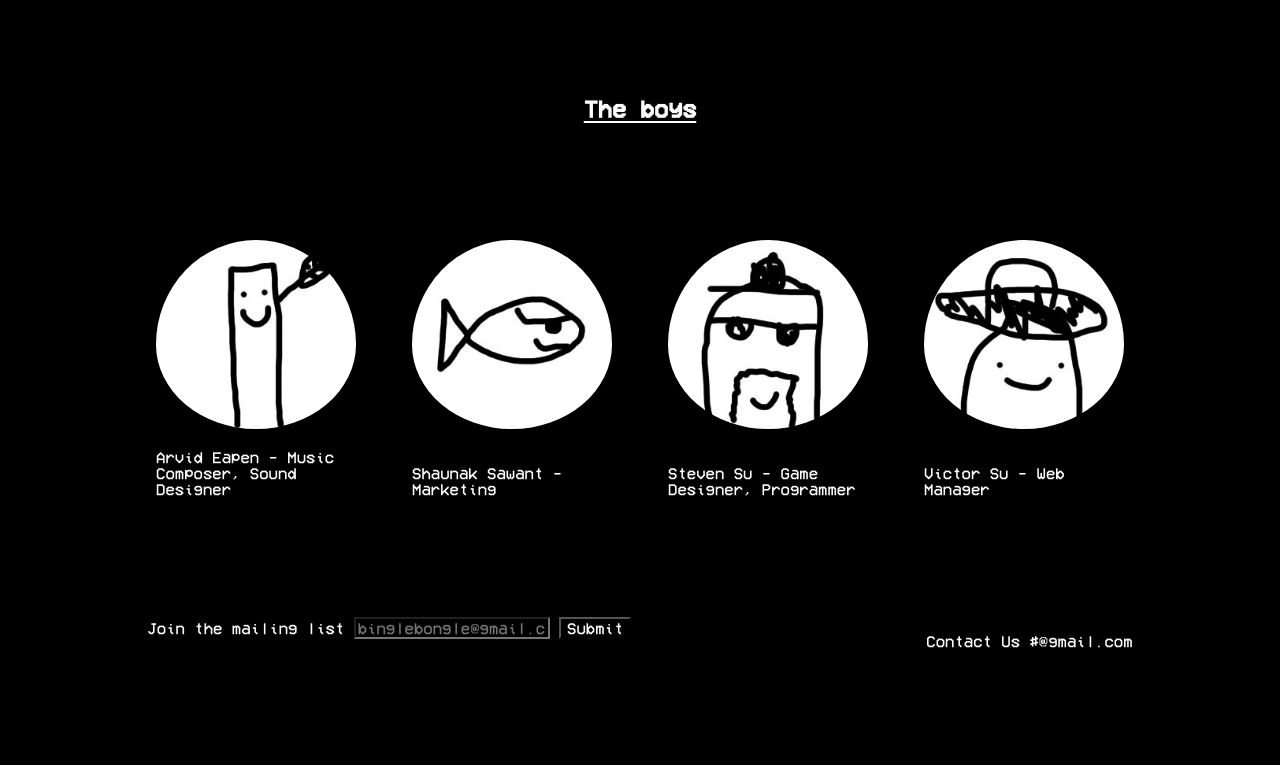
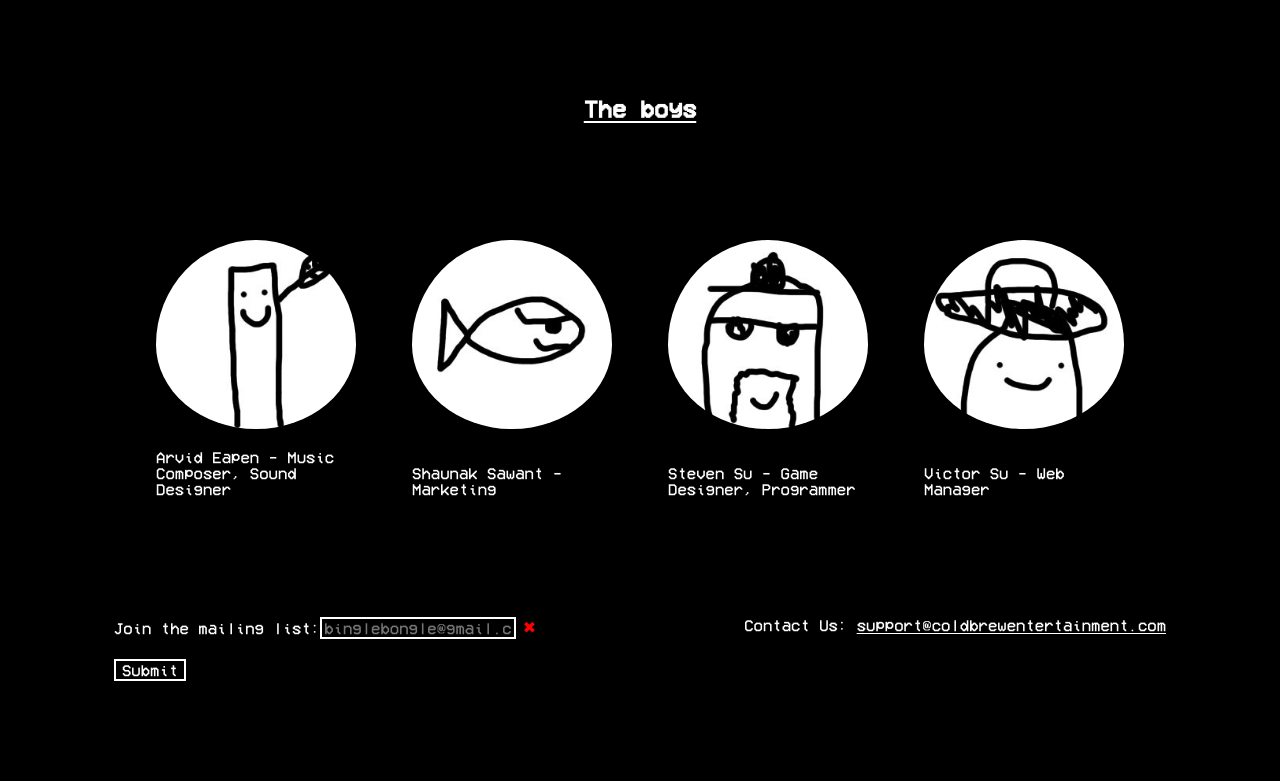
Before and after one commit to Victor-Su848/Coldbrew, a plain HTML site: page index.html in a window 1280 px wide. Shown: the part 2369-3150 px from the top of the page. Drawn offline with Linux system fonts and the light colour scheme.

Commit message:
added mailto to contact-us div and added + and - sign to join mailing list

```diff
--- a/index.html
+++ b/index.html
@@ -87,13 +87,17 @@
     <footer>
         <!--Left portion of mailing list-->
         <form action="" method="post">
-            <label for="user-email">Join the mailing list</label>
-            <input style="background-color: var(--color-base-bg);" type="email" id="user-email" name="email" placeholder="binglebongle@gmail.com">
-            <button style="background: none" type="submit">Submit</button>
+            <div>
+                <label for="user-email">Join the mailing list:</label>
+                <input type="email" id="user-email" name="email" placeholder="binglebongle@gmail.com" required>
+                <span style=></span>
+            </div>
+            <button type="submit">Submit</button>
         </form>
         <!--Right portion of mailing list-->
-        <div class="footer-right-side">
-            <p>Contact Us <span>#@gmail.com</span></p>
+        <div class="contact-us" style="border-color: aqua;">
+            <p>Contact Us: <a href="mailto:support@coldbrewentertainment.com">support@coldbrewentertainment.com</a></p>
+
         </div>
     </footer>
 
--- a/styles.css
+++ b/styles.css
@@ -3,6 +3,7 @@
     --color-base-text: white;
     --color-base-bg: black;
 }
+
 :root.light {
     --color-base-text: black;
     --color-base-bg: white;
@@ -11,8 +12,7 @@
 
 /*styling to pixelate corners*/
 .pixel-corners {
-    clip-path: polygon(
-      0px 14px,
+    clip-path: polygon(0px 14px,
             2px 14px,
             2px 10px,
             4px 10px,
@@ -63,8 +63,7 @@
             2px calc(100% - 10px),
             2px calc(100% - 12px),
             2px calc(100% - 14px),
-      0px calc(100% - 14px)
-    );
+            0px calc(100% - 14px));
 }
 
 html,
@@ -90,7 +89,11 @@ body {
 }
 
 /*all hover styling*/
-.main-title img:hover, .steam-link:hover, .fa-brands:hover, .logo:hover, #toggle-theme:hover {
+.main-title img:hover,
+.steam-link:hover,
+.fa-brands:hover,
+.logo:hover,
+#toggle-theme:hover {
     filter: brightness(70%);
 }
 
@@ -153,13 +156,16 @@ nav {
     text-align: center;
     margin-top: 100px;
 }
+
 .main-title img {
     width: min(500px, 100%);
     filter: brightness(115%);
 }
+
 .main-title a {
     text-decoration: none;
 }
+
 .steam-link {
     font-size: 2em;
     text-align: center;
@@ -173,24 +179,29 @@ nav {
 }
 
 /*Main content styling*/
-main, footer {
+main,
+footer {
     background-color: var(--color-base-bg);
 }
+
 .trailer-video {
     padding: 100px 0;
 }
+
 main h2 {
     text-align: center;
     width: fit-content;
     margin: 0 auto;
 }
+
 main video {
     display: block;
     margin: 0 auto;
 }
+
 main p {
     text-align: center;
-    font-size: min(3.5vw,1.5rem);
+    font-size: min(3.5vw, 1.5rem);
 
     margin: 0 auto;
     width: clamp(45ch, 50%, 75ch);
@@ -204,6 +215,7 @@ main p {
     margin: 0 auto;
     width: 80%;
 }
+
 .gameplay-videos {
     display: flex;
     justify-content: space-around;
@@ -211,6 +223,7 @@ main p {
     flex-wrap: wrap;
     margin: 50px 0;
 }
+
 .gameplay-videos img {
     width: min(500px, 100%);
 }
@@ -225,6 +238,7 @@ main p {
     margin: 0 auto;
     padding: 100px 0;
 }
+
 .meet-the-team figure {
     display: flex;
     flex-direction: column;
@@ -235,6 +249,7 @@ main p {
     padding: 20px;
     width: min(25vw, 200px);
 }
+
 .meet-the-team img {
     width: min(25vw, 200px);
     height: auto;
@@ -247,17 +262,72 @@ main p {
 footer {
     display: flex;
     justify-content: space-around;
+    align-items: flex-start;
     padding-bottom: 100px;
+
 }
+
+/*footer form styling*/
+form>div {
+    margin-bottom: 20px;
+    display: flex;
+    flex-flow: row wrap;
+    align-items: center;
+}
+
 /*styling to make forms look consistent with rest of page*/
-button, input, select, textarea {
+button,
+input,
+select,
+textarea {
     font-family: inherit;
     font-size: 100%;
 }
 
+input {
+    background-color: var(--color-base-bg);
+    appearance: none;
+}
+
+footer button, footer input {
+    background: none;
+    border: 2px solid var(--color-base-text);
+}
+
+input+span {
+    position: relative;
+}
+
+input+span::before {
+    position: absolute;
+    right: -20px;
+    top: -10px;
+}
+
+input:invalid+span::before {
+    content: '✖';
+    color: red;
+}
+
+input:valid+span::before {
+    content: '✓';
+    color: green;
+}
+
+/*footer contact us styling*/
+.contact-us {
+    padding: 0%;
+    margin: 0%;
+}
+.contact-us > p, .contact-us > a {
+    padding: 0%;
+    margin: 0%;
+}
+
+
 #toggle-theme {
     position: fixed;
-    border:10px solid var(--color-base-text);
+    border: 10px solid var(--color-base-text);
     background-color: var(--color-base-text);
     color: var(--color-base-bg);
 
```
Lines whose indentation alone changed are shown as unchanged.
